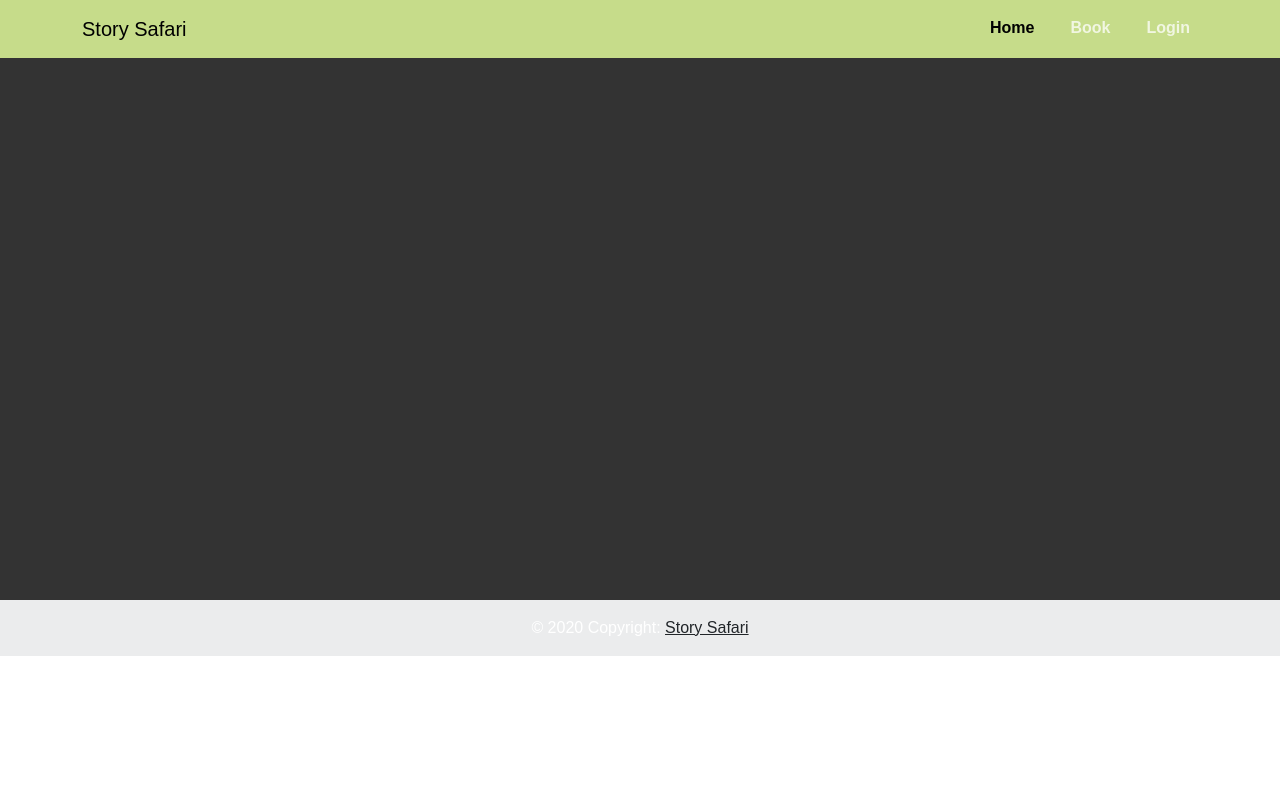
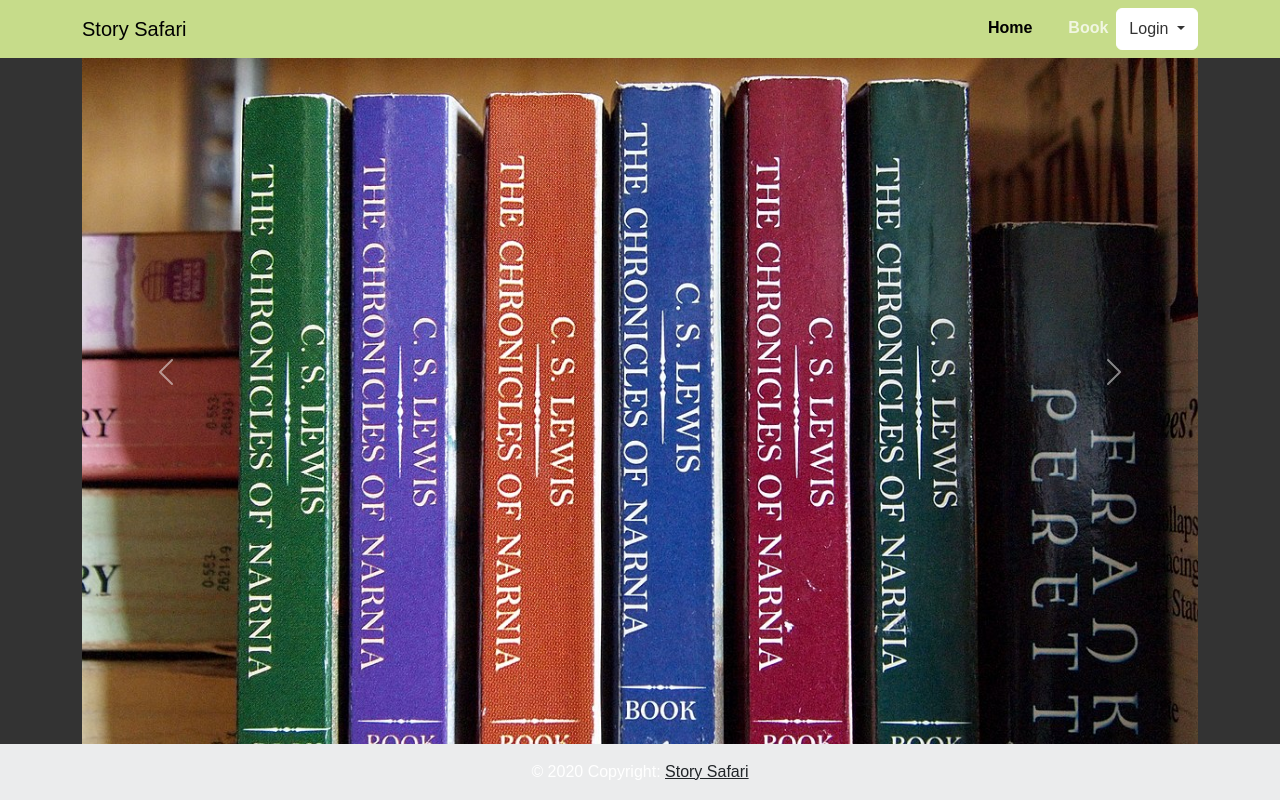
Before and after one commit to xiaojieee/FlaskForceFemmes, a Flask app: page / in a window 1280 px wide. Run offline with Flask 3, Linux system fonts and the light colour scheme.

Commit message:
added drop down menu abiola

```diff
--- a/application/templates/layout.html
+++ b/application/templates/layout.html
@@ -26,8 +26,32 @@
               <li class="nav-item">
                 <a class="nav-link" href="#">Book</a>
               </li>
-              <li class="nav-item">
+              <!-- <li class="nav-item">
                 <a class="nav-link" href="#">Login</a>
+                <div class="dropdown"> -->
+                  <button type="button" class="btn btn-primary dropdown-toggle" data-bs-toggle="dropdown" aria-expanded="false" data-bs-auto-close="outside">
+                    Login
+                  </button>
+                  <form class="dropdown-menu p-4">
+                    <div class="mb-3">
+                      <label for="exampleDropdownFormEmail2" class="form-label">Email address</label>
+                      <input type="email" class="form-control" id="exampleDropdownFormEmail2" placeholder="email@example.com">
+                    </div>
+                    <div class="mb-3">
+                      <label for="exampleDropdownFormPassword2" class="form-label">Password</label>
+                      <input type="password" class="form-control" id="exampleDropdownFormPassword2" placeholder="Password">
+                    </div>
+                    <div class="mb-3">
+                      <div class="form-check">
+                        <input type="checkbox" class="form-check-input" id="dropdownCheck2">
+                        <label class="form-check-label" for="dropdownCheck2">
+                          Remember me
+                        </label>
+                      </div>
+                    </div>
+                    <button type="submit" class="btn btn-primary">Sign in</button>
+                  </form>
+                </div>
               </li>
             </ul>
           </div>
@@ -35,6 +59,27 @@
       </nav>
 
       <div class="container">
+        <div id="carouselExampleAutoplaying" class="carousel slide" data-bs-ride="carousel">
+        <div class="carousel-inner">
+          <div class="carousel-item active">
+            <img src="/images.jpeg/1200px-Books-bookshelf-bookstore-159778.jpg" class="d-block w-100" alt="test image 1">
+          </div>
+          <div class="carousel-item">
+            <img src="/images.jpeg/81F5tUvh0JL._AC_UF894,1000_QL80_.jpg" class="d-block w-100" alt="test image 2">
+          </div>
+          <div class="carousel-item">
+            <img src="/images.jpeg/photo-1606311698062-21c4f57cb27f.webp" class="d-block w-100" alt="test image 3">
+          </div>
+        </div>
+        <button class="carousel-control-prev" type="button" data-bs-target="#carouselExampleAutoplaying" data-bs-slide="prev">
+          <span class="carousel-control-prev-icon" aria-hidden="true"></span>
+          <span class="visually-hidden">Previous</span>
+        </button>
+        <button class="carousel-control-next" type="button" data-bs-target="#carouselExampleAutoplaying" data-bs-slide="next">
+          <span class="carousel-control-next-icon" aria-hidden="true"></span>
+          <span class="visually-hidden">Next</span>
+        </button>
+      </div>
 
 
 
```
Also changed, not shown: application/base.html (added, +89 -0 lines), application/index.html (added, +9 -0 lines), application/images.jpeg/1200px-Books-bookshelf-bookstore-159778.jpg (added), application/images.jpeg/81F5tUvh0JL._AC_UF894,1000_QL80_.jpg (added), application/images.jpeg/photo-1606311698062-21c4f57cb27f.webp (added).
